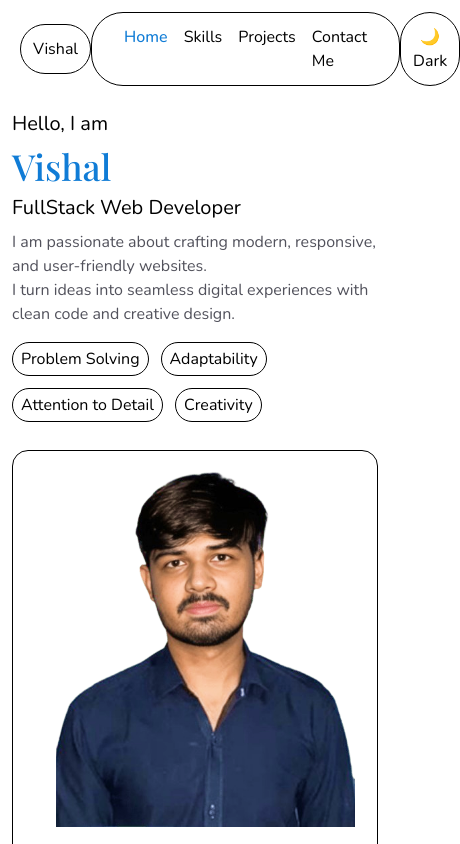
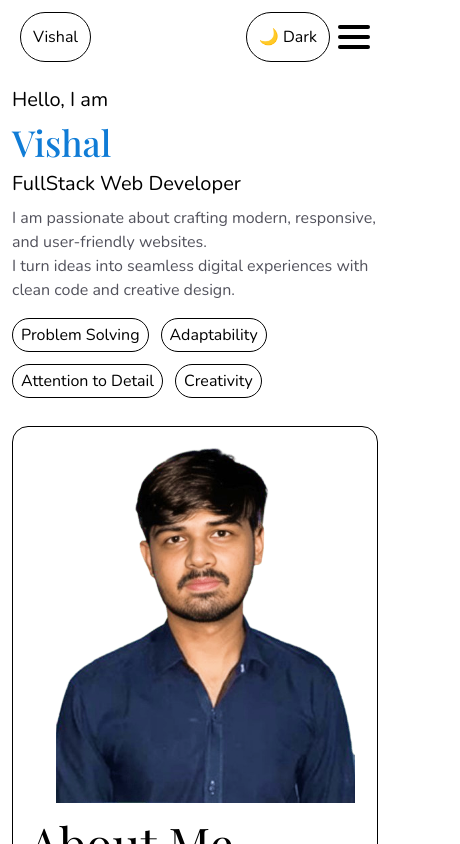
Before and after one commit to vishaldewani206/portfolio, a React (Vite) app: page / in a window 390 px wide. Shown: the top 844 px of the page, 460 px wide, since content can reach past the window. Built offline with nearby package versions, Linux system fonts and the light colour scheme; a web font is replaced by a local one.

Commit message:
navbar responsiveness

```diff
--- a/src/components/Navbar.jsx
+++ b/src/components/Navbar.jsx
@@ -1,26 +1,55 @@
-import React from 'react'
+import React, { useState } from 'react'
 import { Link, useLocation } from 'react-router-dom'
 import ThemeToggle from './ThemeToggle'
 
 const Navbar = () => {
     const {pathname} = useLocation()
+    const [open, setOpen] = useState(false)
+
 
   return (
-    <div className='px-5 py-3  '>
-        <div className='flex justify-between items-center'>
+    <div className='px-5 py-3  z-10'>
+        <div className='flex justify-between  items-center'>
             <Link to={"/"} className='p-3 cursor-pointer border rounded-full'>
                 <h1>Vishal</h1>
             </Link>
-            <div className='py-3 px-8 rounded-4xl border space-x-4 flex justify-center'>
-                <Link className={`${pathname === "/" ? "text-primary  font-medium" : ""} hover:text-primary text-pretty`} to={"/"}>Home</Link>
-                <Link className={`${pathname === "/skills" ? "text-primary  font-medium" : ""} hover:text-primary text-pretty`} to={"/skills"}>Skills</Link>
-                <Link className={`${pathname === "/projects" ? "text-primary  font-medium" : ""} hover:text-primary text-pretty`} to={"/projects"}>Projects</Link>
-                <Link className={`${pathname === "/contact" ? "text-primary  font-medium" : ""} hover:text-primary text-pretty`} to={"/contact"}>Contact Me</Link>
+            <div
+  className={`absolute z-10 md:static top-20 left-5 w-[90%] md:w-auto py-3 px-8 rounded-4xl border bg-white
+  flex md:flex-row flex-col justify-center transition-all duration-300 space-y-3 md:space-y-0 md:space-x-3
+  ${open ? "flex" : "hidden"} md:flex`}
+>
+                <Link onClick={()=> setOpen(!open)} className={`${pathname === "/" ? "text-primary  font-medium" : ""} hover:text-primary text-pretty`} to={"/"}>Home</Link>
+                <Link onClick={()=> setOpen(!open)} className={`${pathname === "/skills" ? "text-primary  font-medium" : ""} hover:text-primary text-pretty`} to={"/skills"}>Skills</Link>
+                <Link onClick={()=> setOpen(!open)} className={`${pathname === "/projects" ? "text-primary  font-medium" : ""} hover:text-primary text-pretty`} to={"/projects"}>Projects</Link>
+                <Link onClick={()=> setOpen(!open)} className={`${pathname === "/contact" ? "text-primary  font-medium" : ""} hover:text-primary text-pretty`} to={"/contact"}>Contact Me</Link>
             </div>
-            <div>
+            <div className='flex items-center space-x-2'>
                 <ThemeToggle />
+        {/* HAMBURGER  */}
+           <div
+      onClick={() => setOpen(!open)}
+      className="cursor-pointer w-8 h-6 flex flex-col justify-between items-center md:hidden"
+    >
+      <span
+        className={`h-1 w-8 rounded-full bg-black transform transition duration-300 ease-in-out ${
+          open ? "rotate-45 translate-y-2.5" : ""
+        }`}
+      />
+      <span
+        className={`h-1 w-8 rounded-full bg-black transition duration-300 ease-in-out ${
+          open ? "opacity-0" : ""
+        }`}
+      />
+      <span
+        className={`h-1 w-8 rounded-full bg-black transform transition duration-300 ease-in-out ${
+          open ? "-rotate-45 -translate-y-2.5" : ""
+        }`}
+      />
+    </div>
             </div>
+
         </div>
+
     </div>
   )
 }
```
